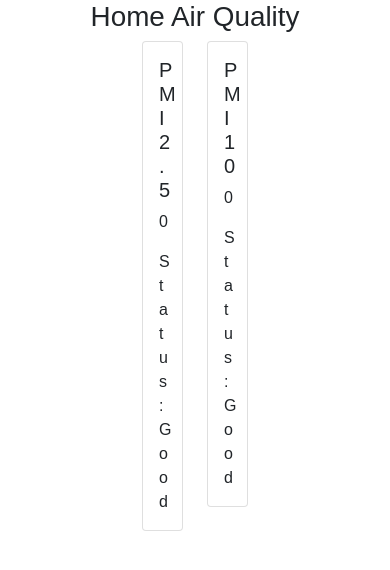
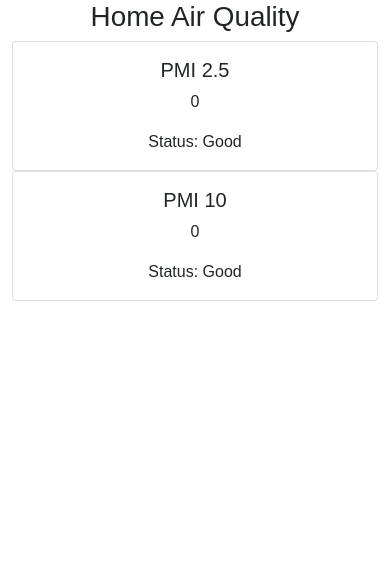
Before and after one commit to davidshere/airquality, a React (Create React App) app in the folder airquality-ui/: page / in a window 390 px wide. Shown: the top 570 px of the page. Built offline with nearby package versions, Linux system fonts and the light colour scheme; no server answers.

Commit message:
Make the site work better on mobile

```diff
--- a/airquality-ui/src/App.js
+++ b/airquality-ui/src/App.js
@@ -100,11 +100,11 @@ function App() {
         <div className="row text-center">
           <h1>Home Air Quality</h1>
         </div>
-        <div className="row justify-content-center">
-          <div className="col-2">
+        <div className="row text-center">
+          <div className="col-sm-2 offset-md-4">
             <HeaderCard particleSize="2.5" value={current25}></HeaderCard>
           </div>
-          <div className="col-2">
+          <div className="col-sm-2">
             <HeaderCard particleSize="10" value={current10}></HeaderCard>
           </div>
         </div>
```
Also changed, not shown: 1 other file (tests, documents, lock files or other folders).
